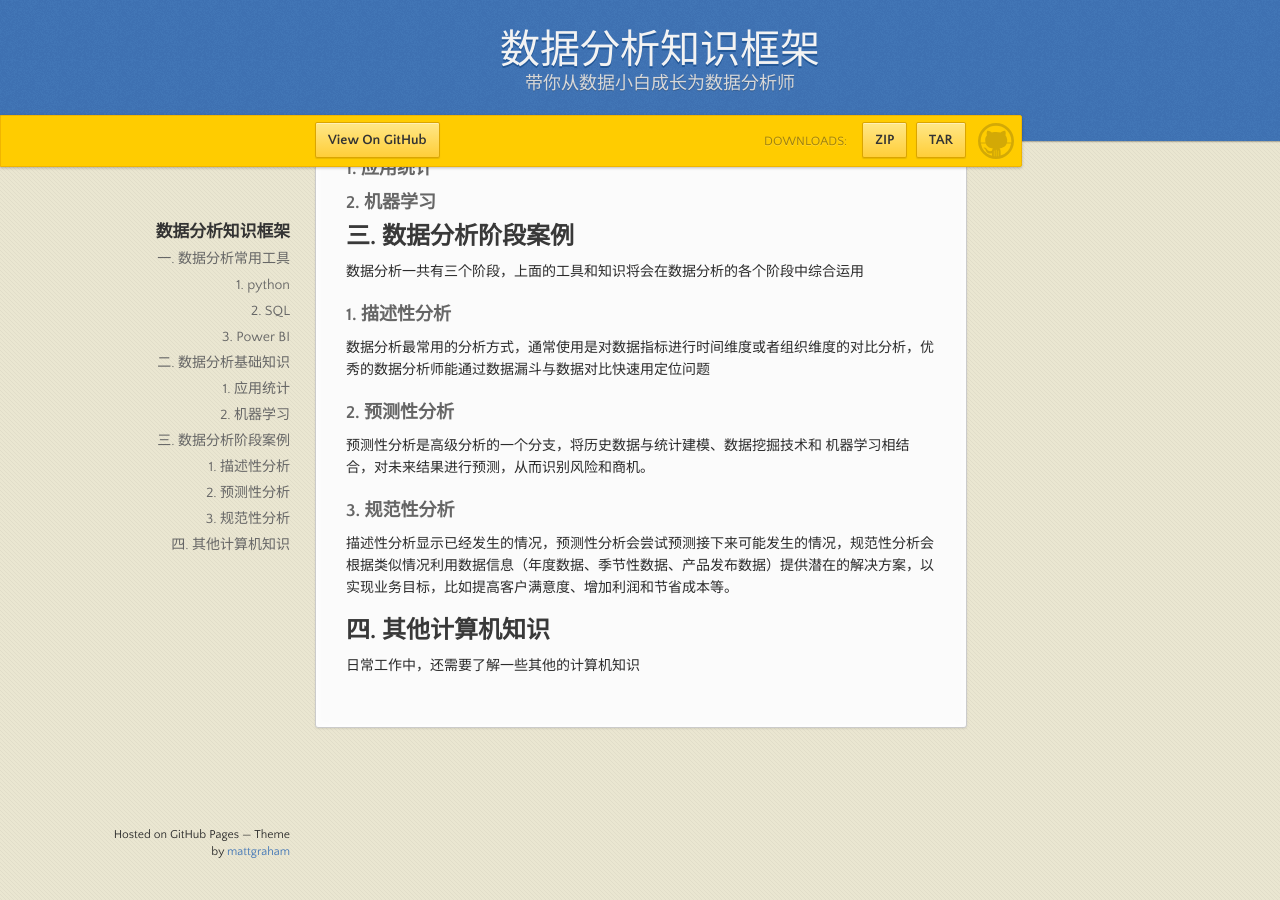
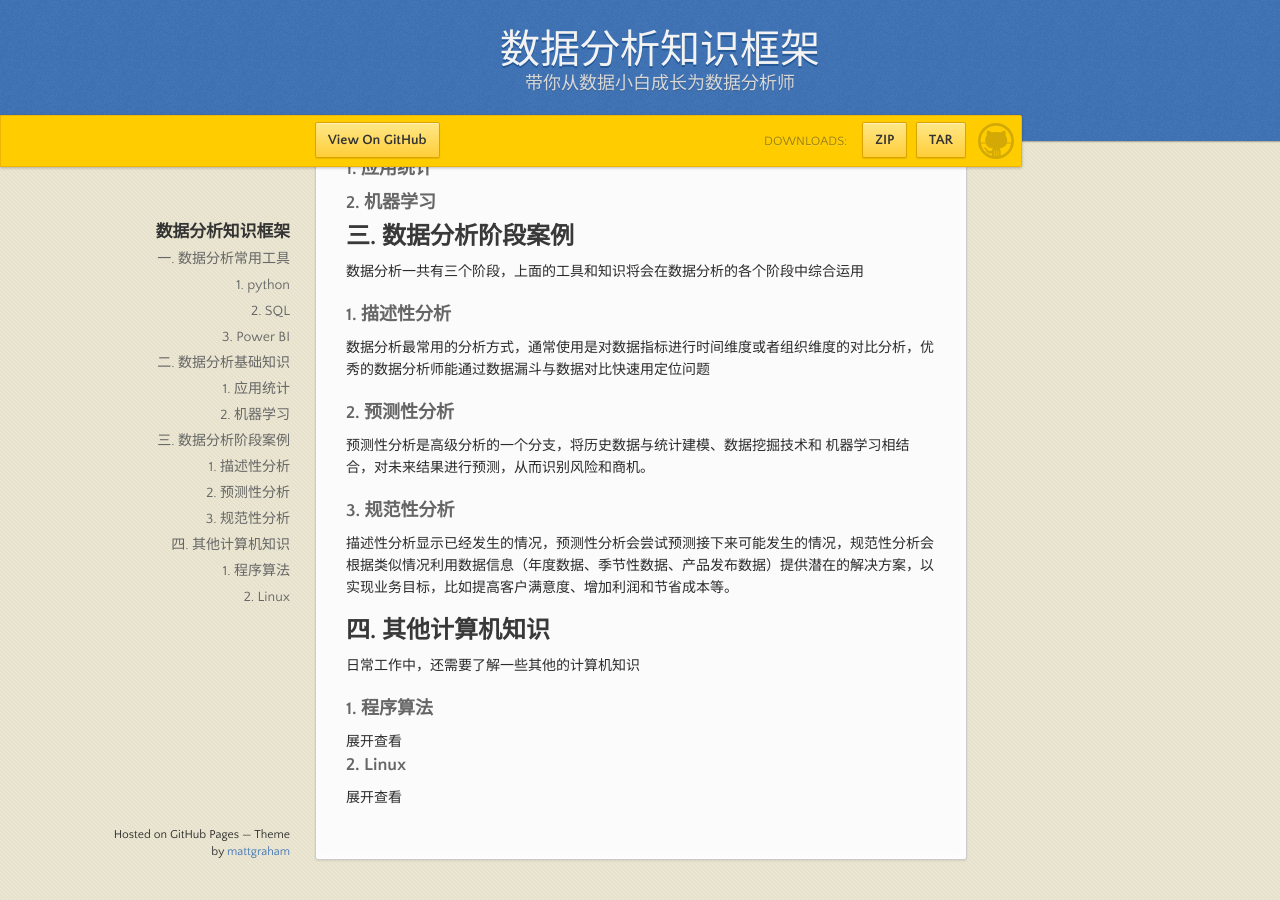
Before and after one commit to analy-liu/analy-liu.github.io, a Jekyll site: the page built from index.md, in a window 1280 px wide and 900 px high, scrolled down 812 px. Built offline with Jekyll 4.4.1, drawn with Linux system fonts in a browser that asks for light colours; our own code applies the rules of GitHub Pages for plain Markdown files.

Commit message:
添加折叠

```diff
--- a/index.md
+++ b/index.md
@@ -59,10 +59,16 @@ excel中就能直接使用，图形界面+代码结合的，使得完成一些
 
 ## 四. 其他计算机知识
 
-<details><summary>日常工作中，还需要了解一些其他的计算机知识</summary>
+日常工作中，还需要了解一些其他的计算机知识
 
 ### 1. 程序算法
 
+<details>
+<summary>展开查看</summary>
+</details>
+
 ### 2. Linux
 
+<details>
+<summary>展开查看</summary>
 </details>
```
